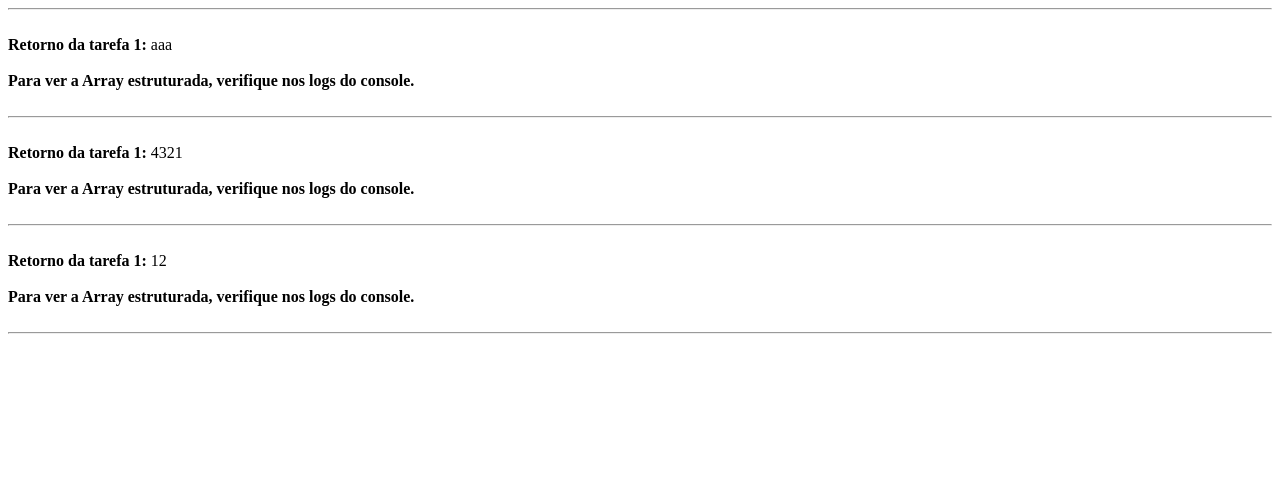
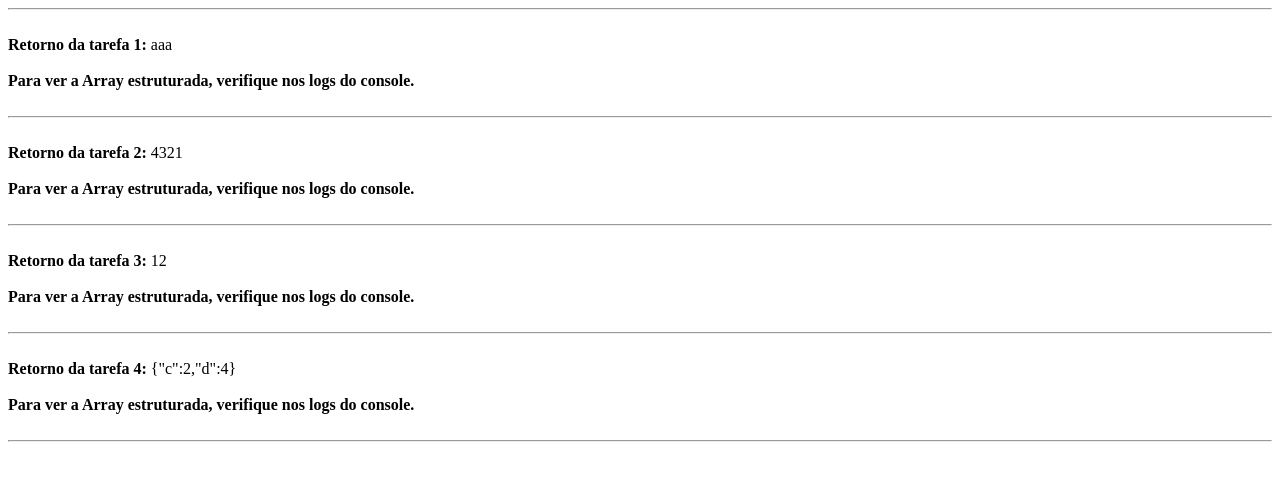
Before and after one commit to Psychobellic/luby-algo, a React (Create React App) app: page / in a window 1280 px wide. Shown: the top 480 px of the page. Built offline with nearby package versions, Linux system fonts and the light colour scheme.

Commit message:
starting #5

```diff
--- a/src/App.tsx
+++ b/src/App.tsx
@@ -1,6 +1,7 @@
 import One from './exercicios/one';
 import Two from './exercicios/two';
 import Three from './exercicios/three';
+import Four from './exercicios/four';
 
 function App() {
   return (
@@ -15,6 +16,9 @@ function App() {
 			<Three />
 			<br />
 			<hr />
+			<Four />
+			<br />
+			<hr />
 		</>
 	);
 }
--- /dev/null
+++ b/src/exercicios/five.tsx
@@ -0,0 +1,6 @@
+const Five = () => {
+
+
+}
+
+export default Five;
--- /dev/null
+++ b/src/exercicios/four.tsx
@@ -0,0 +1,25 @@
+const Four = () => {
+
+  let input = [
+		['c', 2],
+		['d', 4],
+	];
+
+  let result = Object.fromEntries(input);
+  console.log(result)
+	return (
+		<>
+			<br />
+			<strong>Retorno da tarefa 4: </strong>
+			<span>{JSON.stringify(result)}</span>
+			<br />
+			<br />
+			<strong>
+				Para ver a Array estruturada, verifique nos logs do console.
+			</strong>
+			<br />
+		</>
+	);
+};
+
+export default Four;
--- a/src/exercicios/three.tsx
+++ b/src/exercicios/three.tsx
@@ -1,13 +1,11 @@
 const Three = () => {
-
 
   const arr = [1, 2, '', undefined];
   const filtered = arr.filter((item) => {
-    if(item != '' || undefined || null || 0 || false){
+    if(item !== '' || undefined || null || 0 || false){
       return item;
     }
   });
-
 
 	console.log('Exercicio 3:');
 	console.log(filtered);
@@ -15,7 +13,7 @@ const Three = () => {
 	return (
 		<>
 			<br />
-			<strong>Retorno da tarefa 1: </strong>
+			<strong>Retorno da tarefa 3: </strong>
 			<span>{filtered}</span>
 			<br />
 			<br />
--- a/src/exercicios/two.tsx
+++ b/src/exercicios/two.tsx
@@ -1,5 +1,4 @@
 function invertArr(arr: Array<Number>) {
-	const originalArr = [1, 2, 3, 4];
 	const invertedArr = [];
 
 	for (let i = 0; i < arr.length; i++) {
@@ -16,7 +15,7 @@ const Two = () => {
 	return (
 		<>
 			<br />
-			<strong>Retorno da tarefa 1: </strong>
+			<strong>Retorno da tarefa 2: </strong>
 			<span>{result}</span>
 			<br />
 			<br />
```
